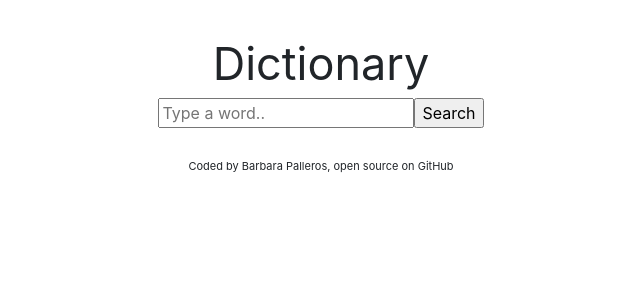
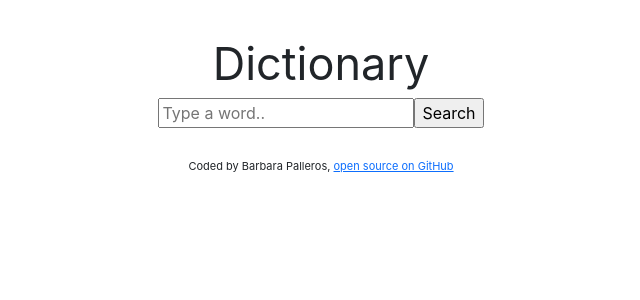
Before and after one commit to kibi-00/dictionary-project, a React (Create React App) app: page / in a window 1280 px wide. Shown: the top 300 px of the page, without its empty margins (319-959 px from the left). Built offline with nearby package versions, Linux system fonts and the light colour scheme.

Commit message:
Installed axios and added dictionary api integration

```diff
--- a/package.json
+++ b/package.json
@@ -6,6 +6,7 @@
     "@testing-library/jest-dom": "^5.16.2",
     "@testing-library/react": "^12.1.4",
     "@testing-library/user-event": "^13.5.0",
+    "axios": "^0.26.1",
     "react": "^17.0.2",
     "react-dom": "^17.0.2",
     "react-scripts": "5.0.0",
--- a/src/App.js
+++ b/src/App.js
@@ -9,7 +9,14 @@ function App() {
         <header className="App-header">Dictionary</header>
         <Dictionary />
         <footer className="App-footer">
-          Coded by Barbara Palleros, open source on GitHub
+          Coded by Barbara Palleros,{" "}
+          <a
+            href="https://github.com/kibi-00/dictionary-project"
+            target="_blank"
+            rel="noreferrer"
+          >
+            open source on GitHub
+          </a>
         </footer>
       </div>
     </div>
--- a/src/Dictionary.js
+++ b/src/Dictionary.js
@@ -1,11 +1,20 @@
 import React, { useState } from "react";
+import axios from "axios";
+import "./Dictionary.css";
 
 export default function Dictionary() {
   const [keyword, setKeyword] = useState(null);
 
+  function searchKeyword(response) {
+    console.log(response.data);
+  }
+
   function handleSubmit(event) {
     event.preventDefault();
     alert(`Searching for the meaning of ${keyword}`);
+
+    let apiUrl = `https://api.dictionaryapi.dev/api/v2/entries/en/${keyword}`;
+    axios.get(apiUrl).then(searchKeyword);
   }
 
   function storeWord(event) {
```
Also changed, not shown: src/Dictionary.css (added), 1 other file (tests, documents, lock files or other folders).
